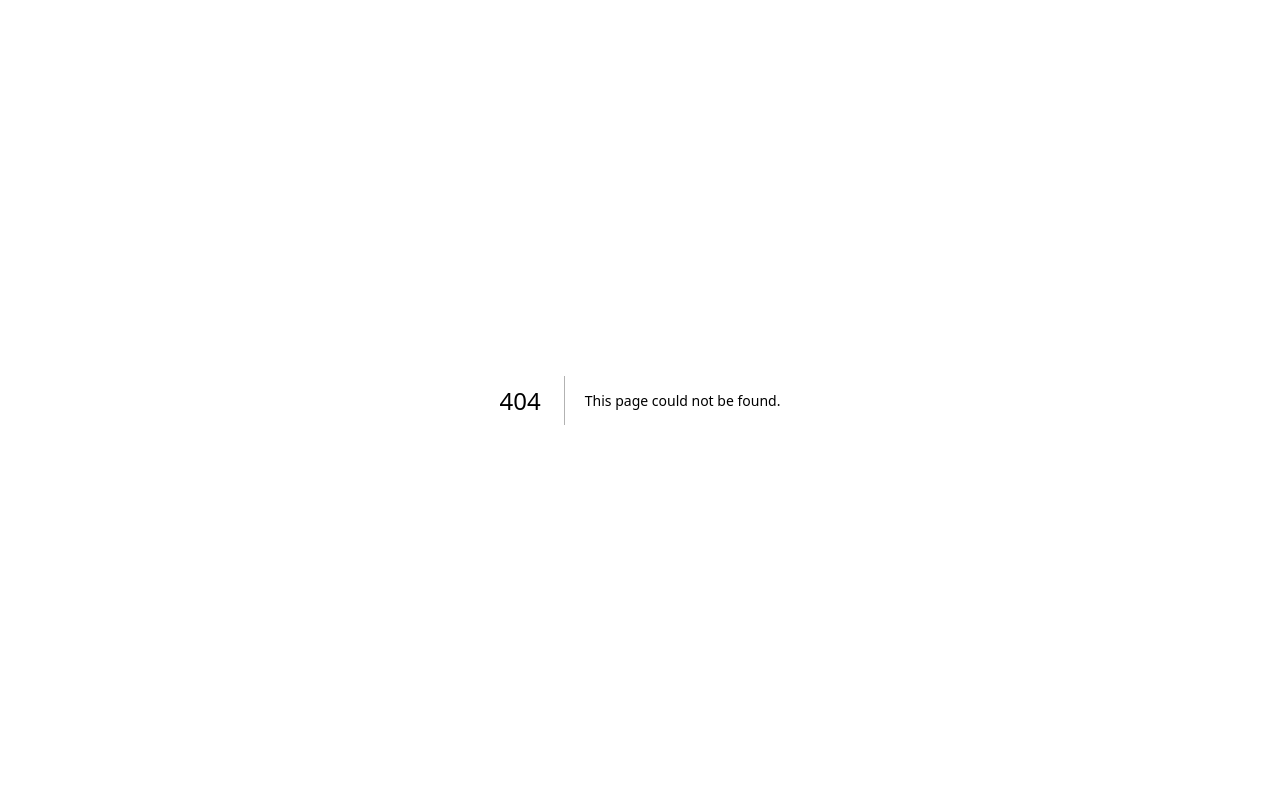
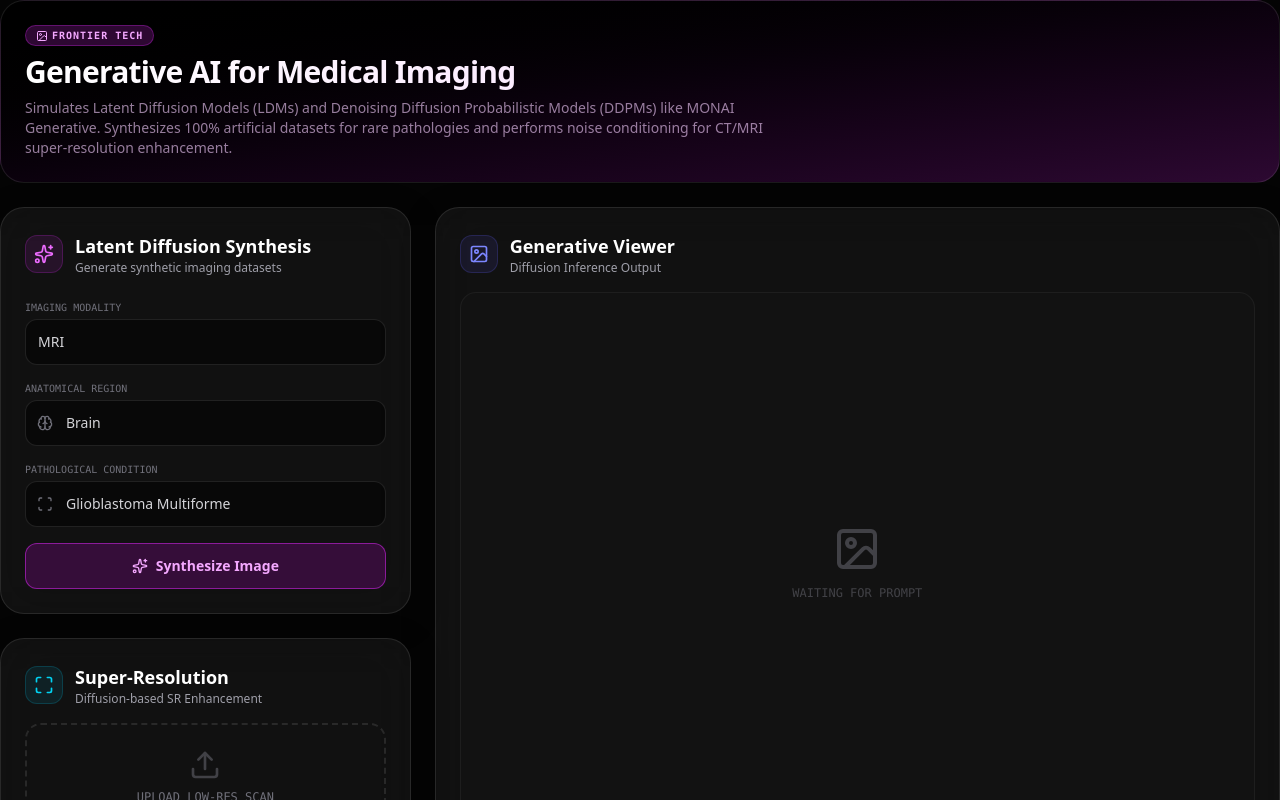
Before and after one commit to Aschio12/medi-assist-ai, a Next.js app in the folder apps/web/: page /imaging-gen in a window 1280 px wide. Before the commit this address had no page. Shown: the top 800 px of the page. Built offline with nearby package versions, Linux system fonts and the light colour scheme.

Commit message:
Phase 28 (10/15): Assemble Generative AI Medical Imaging dashboard

```diff
--- /dev/null
+++ b/apps/web/src/app/(dashboard)/imaging-gen/page.tsx
@@ -0,0 +1,79 @@
+'use client';
+
+import React, { useState } from 'react';
+import { synthesizeMedicalImage, superResolveImage } from '@/app/actions/imaging_gen';
+import { SyntheticDataGenerator } from '@/components/imaging-gen/SyntheticDataGenerator';
+import { SuperResolutionEnhancer } from '@/components/imaging-gen/SuperResolutionEnhancer';
+import { ImageComparisonViewer } from '@/components/imaging-gen/ImageComparisonViewer';
+import { ImageIcon } from 'lucide-react';
+
+export default function ImagingGenDashboard() {
+  const [resultData, setResultData] = useState<any>(null);
+  const [isProcessing, setIsProcessing] = useState(false);
+  const [mode, setMode] = useState<'synthesize' | 'super-resolve'>('synthesize');
+
+  const handleSynthesize = async (modality: string, anatomy: string, pathology: string) => {
+    setIsProcessing(true);
+    setMode('synthesize');
+    setResultData(null);
+
+    const res = await synthesizeMedicalImage(modality, anatomy, pathology);
+    if (res?.status === "success") {
+      setResultData(res.data);
+    }
+    setIsProcessing(false);
+  };
+
+  const handleSuperResolve = async (imageId: string) => {
+    setIsProcessing(true);
+    setMode('super-resolve');
+    setResultData(null);
+
+    const res = await superResolveImage(imageId);
+    if (res?.status === "success") {
+      setResultData(res.data);
+    }
+    setIsProcessing(false);
+  };
+
+  return (
+    <div className="flex flex-col gap-6 max-w-7xl mx-auto w-full pb-10">
+
+      <div className="glass-panel p-6 rounded-3xl border border-fuchsia-500/30 shadow-[0_0_30px_rgba(217,70,239,0.15)] relative overflow-hidden bg-gradient-to-br from-black to-[#2d0932]">
+        <div className="relative z-10">
+          <span className="text-[10px] font-mono font-bold uppercase tracking-widest px-2.5 py-0.5 rounded-full bg-fuchsia-500/20 text-fuchsia-300 border border-fuchsia-500/30 flex items-center w-max gap-1">
+            <ImageIcon className="h-3 w-3" /> Frontier Tech
+          </span>
+          <h1 className="text-2xl lg:text-3xl font-bold tracking-tight bg-gradient-to-r from-white to-fuchsia-200 bg-clip-text text-transparent mt-2">
+            Generative AI for Medical Imaging
+          </h1>
+          <p className="text-xs lg:text-sm text-fuchsia-200/60 mt-2 max-w-3xl">
+            Simulates Latent Diffusion Models (LDMs) and Denoising Diffusion Probabilistic Models (DDPMs) like MONAI Generative. Synthesizes 100% artificial datasets for rare pathologies and performs noise conditioning for CT/MRI super-resolution enhancement.
+          </p>
+        </div>
+      </div>
+
+      <div className="grid grid-cols-1 lg:grid-cols-3 gap-6 h-[450px]">
+        {/* Left Column - Input Forms */}
+        <div className="flex flex-col gap-6 h-full">
+           <div className="flex-1">
+             <SyntheticDataGenerator onGenerate={handleSynthesize} />
+           </div>
+           <div className="flex-none h-[220px]">
+             <SuperResolutionEnhancer onEnhance={handleSuperResolve} />
+           </div>
+        </div>
+
+        {/* Center/Right Column - Viewer */}
+        <div className="lg:col-span-2 h-full">
+           <ImageComparisonViewer
+             resultData={resultData}
+             isProcessing={isProcessing}
+             mode={mode}
+           />
+        </div>
+      </div>
+
+    </div>
+  );
+}
```
